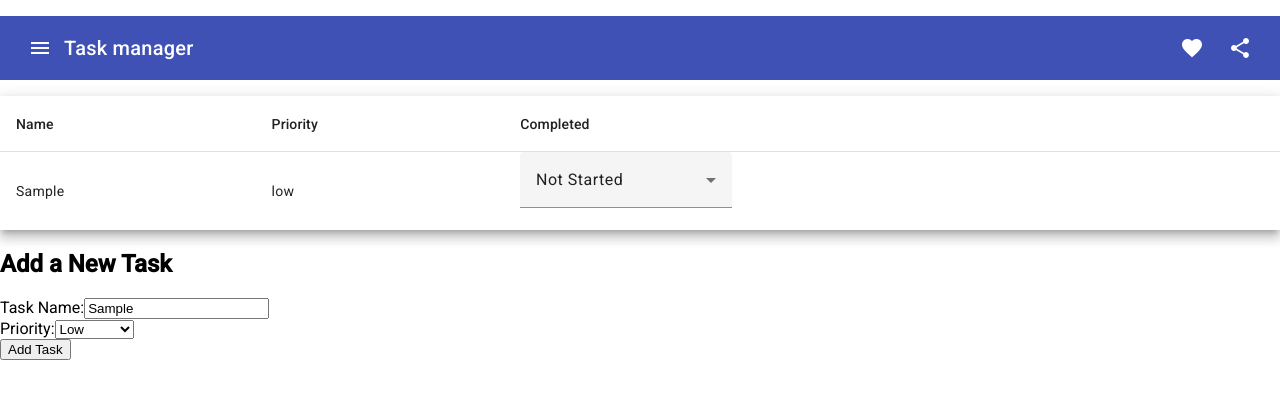
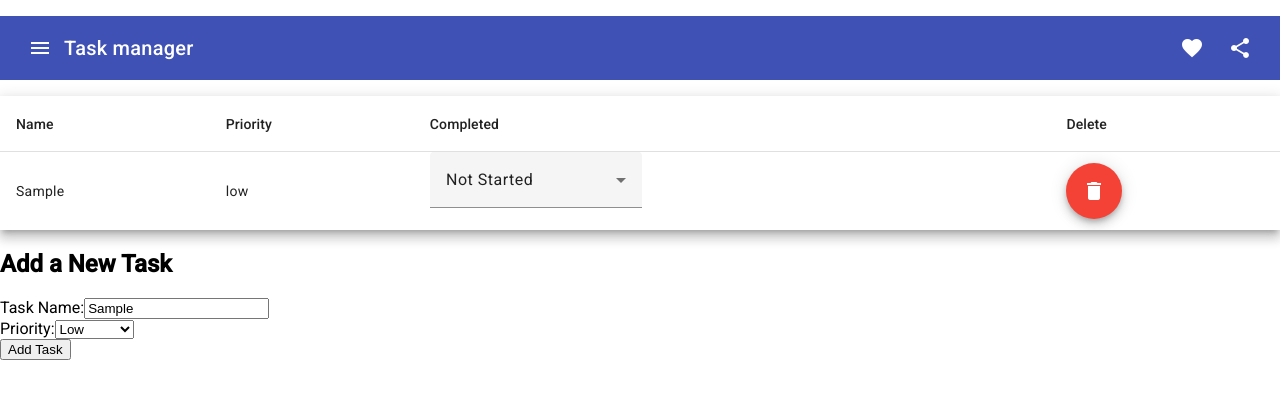
Before and after one commit to Jukk1s/task-manager-angular, an Angular app: page / in a window 1280 px wide. Both pictures are taken after typing "Sample" into the empty fields and a click on the button "Add Task". Shown: the top 398 px of the page. Built offline with nearby package versions, Linux system fonts and the light colour scheme.

Commit message:
Task deletion functionality Completion status change saves to local storage

```diff
--- a/src/app/app.module.ts
+++ b/src/app/app.module.ts
@@ -4,6 +4,7 @@ import { MatToolbarModule } from '@angular/material/toolbar';
 import { MatIconModule } from '@angular/material/icon';
 import { FormsModule } from '@angular/forms';
 import { MatTableModule } from '@angular/material/table';
+import {MatButtonModule} from '@angular/material/button';
 import { MatSelectModule } from '@angular/material/select';
 import { MatFormFieldModule } from '@angular/material/form-field';
 import { BrowserAnimationsModule } from '@angular/platform-browser/animations';
@@ -30,6 +31,7 @@ import { ToolbarComponent } from './toolbar/toolbar.component';
     MatToolbarModule,
     FormsModule,
     MatTableModule,
+    MatButtonModule,
     MatSelectModule,
     MatFormFieldModule,
     BrowserAnimationsModule,
--- a/src/app/services/task.service.ts
+++ b/src/app/services/task.service.ts
@@ -11,12 +11,12 @@ export class TaskService {
 
   private tasksUpdatedSource = new BehaviorSubject<Task[]>([]);
   tasksUpdated$ = this.tasksUpdatedSource.asObservable();
+
   constructor(private localStorageService: LocalStorageService) {
     this.loadTasksFromLocalStorage();
   }
 
   loadTasksFromLocalStorage(): Task[] {
-    console.log("loadTasksFromLocalStorage")
     const data = this.localStorageService.getTaskData();
     if (data) {
       this.tasks = data;
@@ -26,20 +26,27 @@ export class TaskService {
 
   saveTasksToLocalStorage(task: Task) {
     this.tasks.push(task);
-    for (let i = 0 ; i < this.tasks.length ; i++) {
-      console.log(JSON.stringify(this.tasks[i]));
-    }
     this.localStorageService.saveTaskData(this.tasks);
     this.tasksUpdatedSource.next(this.tasks);
   }
 
   updateCompletion(id: string, status: any) {
     const taskToUpdate = this.tasks.find((task) => task.id === id);
-
     if (taskToUpdate) {
       taskToUpdate.completed = status;
     } else {
       console.error(`Task with ID ${id} not found.`);
     }
+    this.localStorageService.saveTaskData(this.tasks);
   }
+
+  deleteTask(id: string) {
+    const taskIndex = this.tasks.findIndex((task: Task) => task.id === id);
+    if (taskIndex !== -1) {
+      this.tasks.splice(taskIndex, 1);
+    }
+    this.localStorageService.saveTaskData(this.tasks);
+    this.tasksUpdatedSource.next(this.tasks);
+  }
+
 }
--- a/src/app/task-list/task-list.component.html
+++ b/src/app/task-list/task-list.component.html
@@ -24,6 +24,14 @@
                 </mat-form-field>
             </td>
         </ng-container>
+        <ng-container matColumnDef="delete">
+            <th mat-header-cell *matHeaderCellDef>Delete</th>
+            <td mat-cell *matCellDef="let task">
+                <button mat-fab color="warn" aria-label="Delete icon" (click)="onDeleteTask(task.id)">
+                    <mat-icon>delete</mat-icon>
+                </button>
+            </td>
+        </ng-container>
         <tr mat-header-row *matHeaderRowDef="displayedColumns"></tr>
         <tr mat-row *matRowDef="let row; columns: displayedColumns;"></tr>
     </table>
--- a/src/app/task-list/task-list.component.ts
+++ b/src/app/task-list/task-list.component.ts
@@ -19,7 +19,7 @@ export class TaskListComponent implements OnInit {
 
   tasks: Task[] = [];
   dataSource = new MatTableDataSource<Task>();
-  displayedColumns: string[] = ['name', 'priority', 'completed'];
+  displayedColumns: string[] = ['name', 'priority', 'completed', 'delete'];
 
   completedOptions: completedOption[] = [
     { value: 'completed', viewValue: 'Completed'},
@@ -44,7 +44,10 @@ export class TaskListComponent implements OnInit {
   onSelectCompletionChange(event: any, taskId: string) {
     const selectedValue = event.value;
     this.taskService.updateCompletion(taskId, selectedValue);
+  }
 
+  onDeleteTask(taskId: string) {
+    this.taskService.deleteTask(taskId);
   }
 
 }
```
